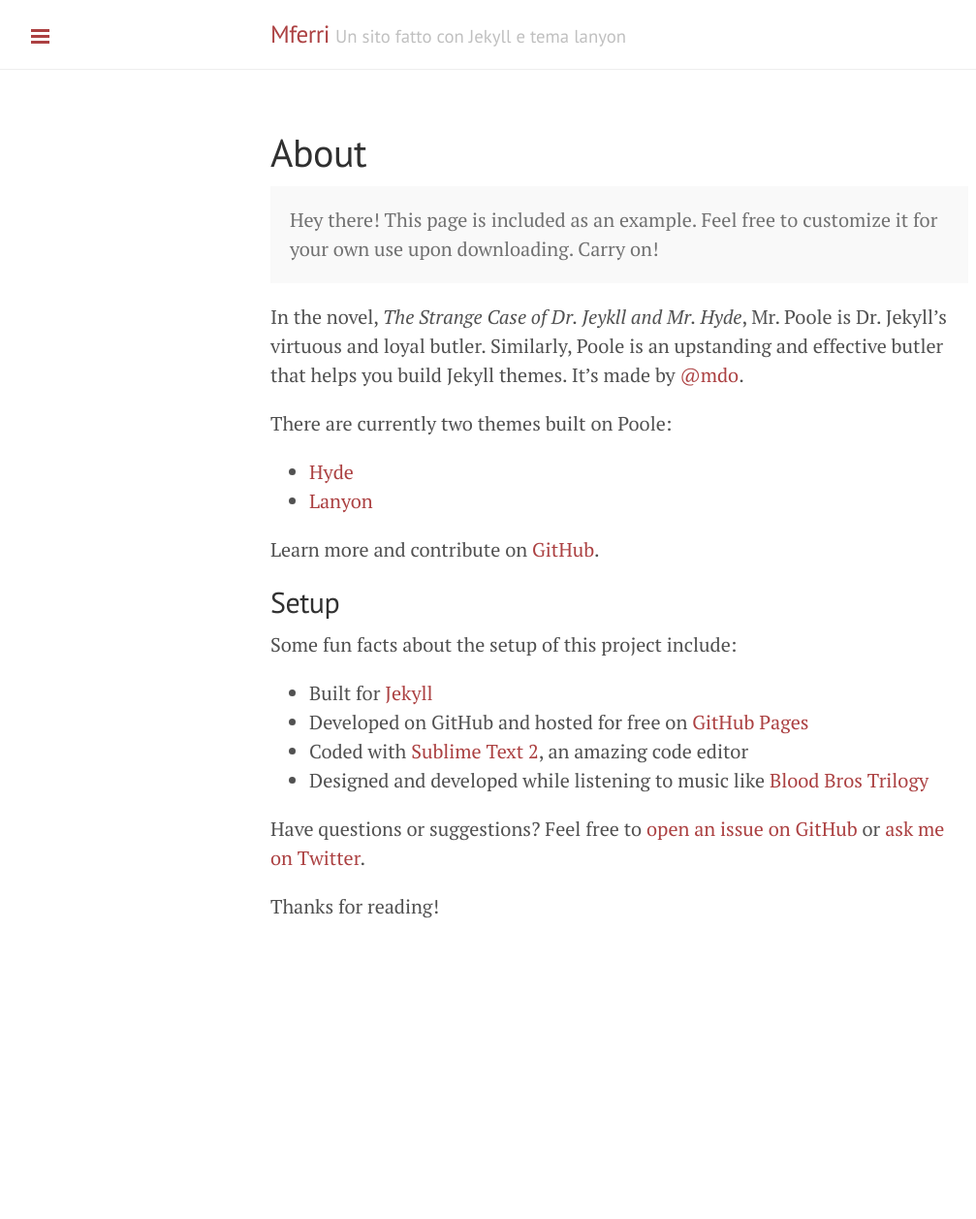
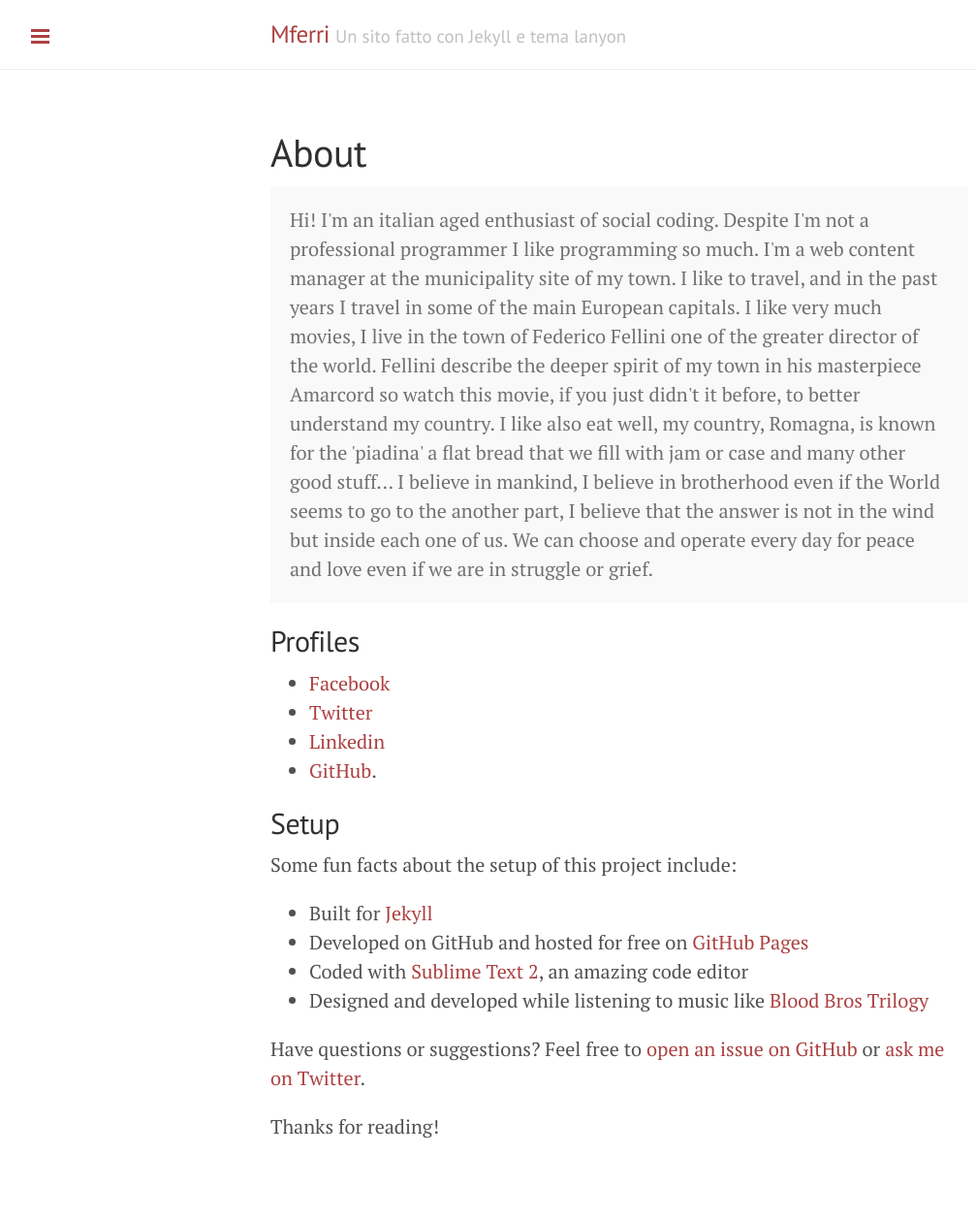
Before and after one commit to gbvitrano/mauroferri.github.io, a Jekyll site: the page built from about.md, in a window 1280 px wide. Shown: the whole page at 97% size, without its empty margins (1-1008 px from the left). Built offline with Jekyll 4.4.1, drawn with Linux system fonts in a browser that asks for light colours; Markdown is read by kramdown in place of the engine named in the settings; before the commit the page ends 1030 px from its top, so only the background shows below that.

Commit message:
Changing "about" info

```diff
--- a/about.md
+++ b/about.md
@@ -4,17 +4,21 @@ title: About
 ---
 
 <p class="message">
-  Hey there! This page is included as an example. Feel free to customize it for your own use upon downloading. Carry on!
+  Hi!
+  I'm an italian aged enthusiast of social coding. Despite I'm not a professional programmer I like programming so much.
+  I'm a web content manager at the municipality site of my town.
+  I like to travel, and in the past years I travel in some of the main European capitals.
+  I like very much movies, I live in the town of Federico Fellini one of the greater director of the world. Fellini describe the deeper spirit of my town in his masterpiece Amarcord so watch this movie, if you just didn't it before, to better understand my country.
+  I like also eat well, my country, Romagna, is known for the 'piadina' a flat bread that we fill with jam or case and many other good stuff...
+  I believe in mankind, I believe in brotherhood even if the World seems to go to the another part, I believe that the answer is not in the wind but inside each one of us. We can choose and operate every day for peace and love even if we are in struggle or grief.
 </p>
 
-In the novel, *The Strange Case of Dr. Jeykll and Mr. Hyde*, Mr. Poole is Dr. Jekyll's virtuous and loyal butler. Similarly, Poole is an upstanding and effective butler that helps you build Jekyll themes. It's made by [@mdo](https://twitter.com/mdo).
+## Profiles
 
-There are currently two themes built on Poole:
-
-* [Hyde](http://hyde.getpoole.com)
-* [Lanyon](http://lanyon.getpoole.com)
-
-Learn more and contribute on [GitHub](https://github.com/poole).
+* [Facebook](https://www.facebook.com/mferri1960)
+* [Twitter](http://www.twitter/mauroferri)
+* [Linkedin](https://it.linkedin.com/in/mauroferri60)
+* [GitHub](https://github.com/mauroferri).
 
 ## Setup
 
```
